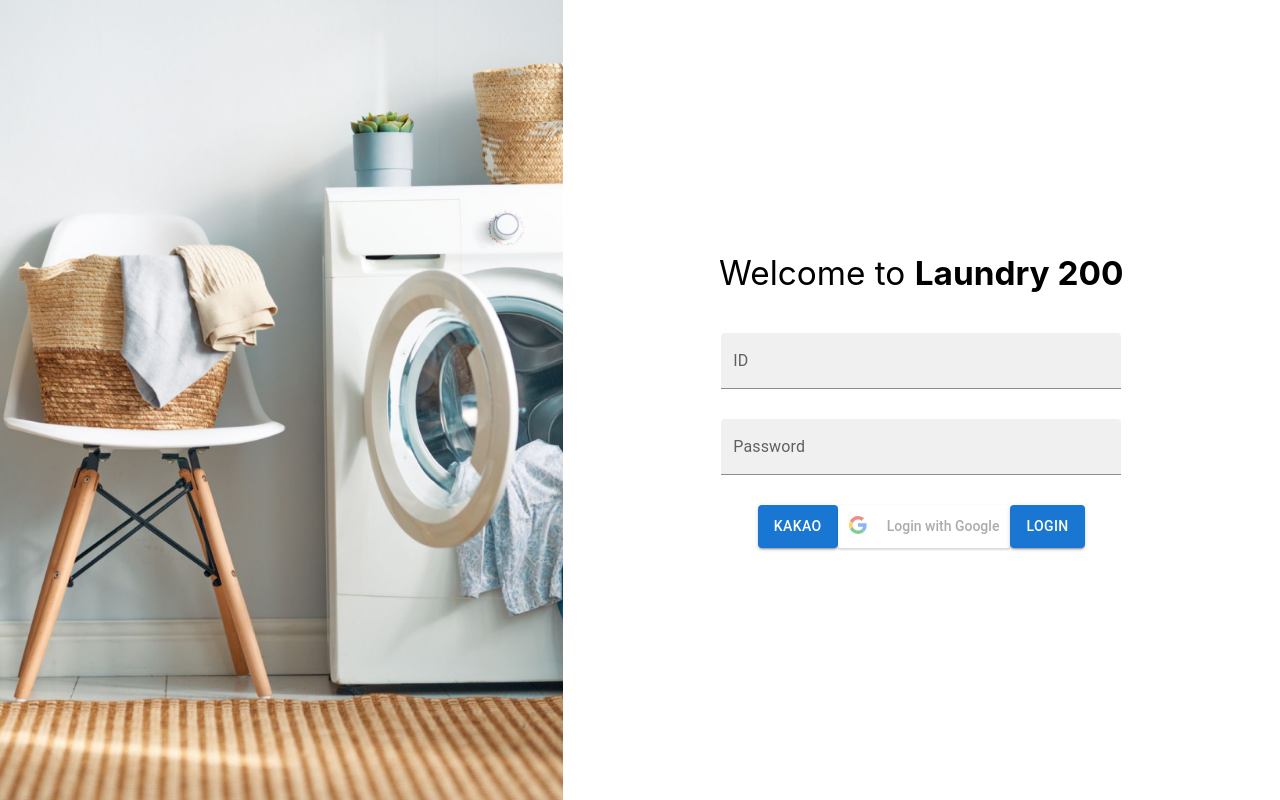
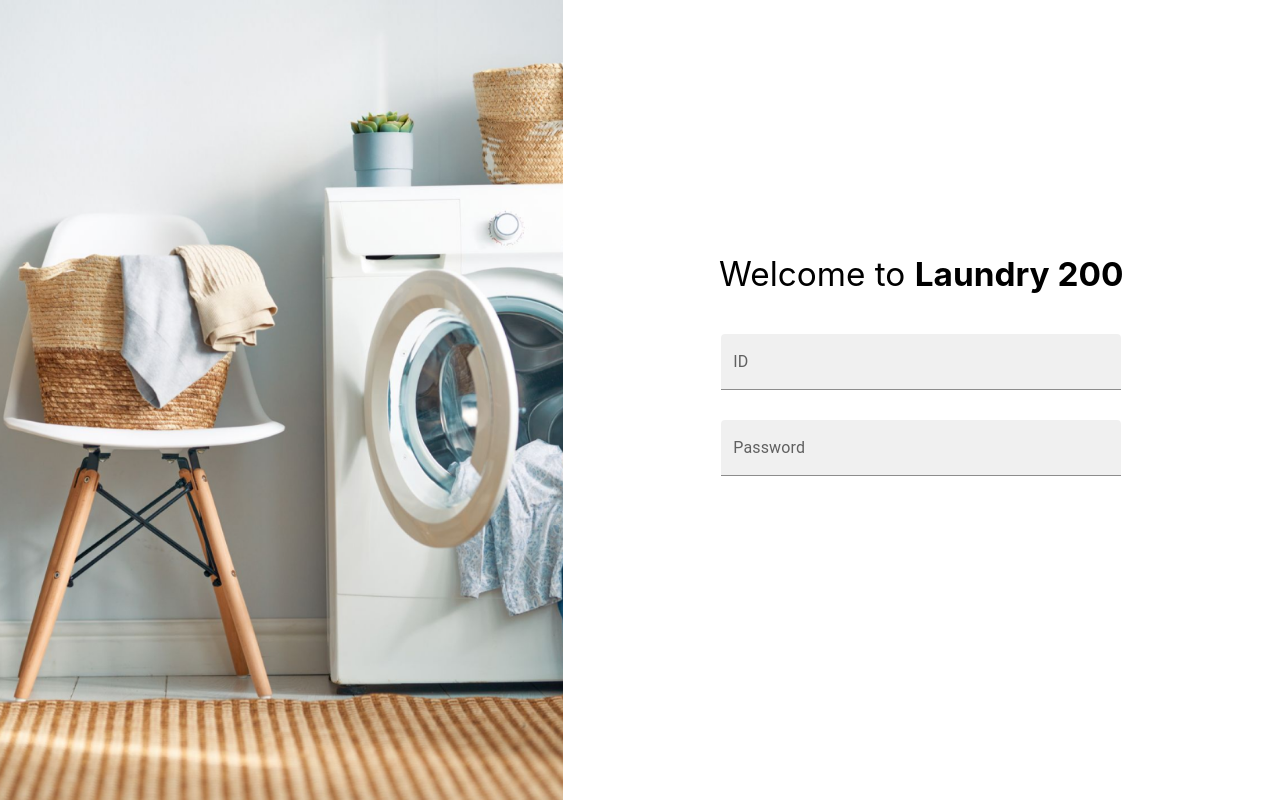
Before and after one commit to michellekjs/CS459_Laundry, a React (Create React App) app in the folder laundry_200/: page /login in a window 1280 px wide. Built offline with nearby package versions, Linux system fonts and the light colour scheme.

Commit message:
Login bug fixed

```diff
--- a/laundry_200/package.json
+++ b/laundry_200/package.json
@@ -8,6 +8,7 @@
     "@material-ui/core": "^4.12.4",
     "@mui/icons-material": "^5.10.15",
     "@mui/material": "^5.10.15",
+    "@react-oauth/google": "^0.5.1",
     "@testing-library/jest-dom": "^5.16.5",
     "@testing-library/react": "^13.4.0",
     "@testing-library/user-event": "^13.5.0",
--- /dev/null
+++ b/laundry_200/src/component/LoginButton.js
@@ -0,0 +1,20 @@
+import { GoogleLogin } from '@react-oauth/google';
+import { GoogleOAuthProvider } from '@react-oauth/google';
+
+const GoogleLoginButton = () => {
+  return (
+    <GoogleOAuthProvider clientId='536269962551-94rqvm4206q5tthq924t3diai5tvaphj.apps.googleusercontent.com'>
+      <GoogleLogin
+        onSuccess={(credentialResponse) => {
+          console.log(credentialResponse);
+          window.open('/weather')
+        }}
+        onError={() => {
+          console.log('Login Failed');
+        }}
+      />
+    </GoogleOAuthProvider>
+  );
+};
+
+export default GoogleLoginButton;
--- a/laundry_200/src/component/LoginPage.js
+++ b/laundry_200/src/component/LoginPage.js
@@ -2,7 +2,8 @@ import TextField from '@mui/material/TextField';
 import Button from '@mui/material/Button';
 import loginimg from '../image/login.png'
 import useWindowDimensions from './WindowSize.js'
-import GoogleLogin from "react-google-login"
+import GoogleLoginButton from './LoginButton.js'
+
 
 const responseGoogle = (res) => {
   console.log(res);
@@ -31,14 +32,7 @@ const LoginPage = () => {
           <TextField id="filled-basic" label="ID" variant="filled" style={idformat} />
           <TextField id="filled-basic" label="Password" variant="filled" style={pwdformat} />
           <div className="loginbtngroup" style={{display:"flex", flexDirection:"row", }}>
-            <Button variant="contained">Kakao</Button>
-            <GoogleLogin
-              clientId = {clientId}
-              buttonText = "Login with Google"
-              onSuccess = {responseGoogle}
-              onFailure = {responseGoogle}
-              redirectUri = "/weather"/>
-            <Button variant="contained">Login</Button>
+           <GoogleLoginButton/>
           </div>
         </div>
       </div>
```
Also changed, not shown: 1 other file (tests, documents, lock files or other folders).
